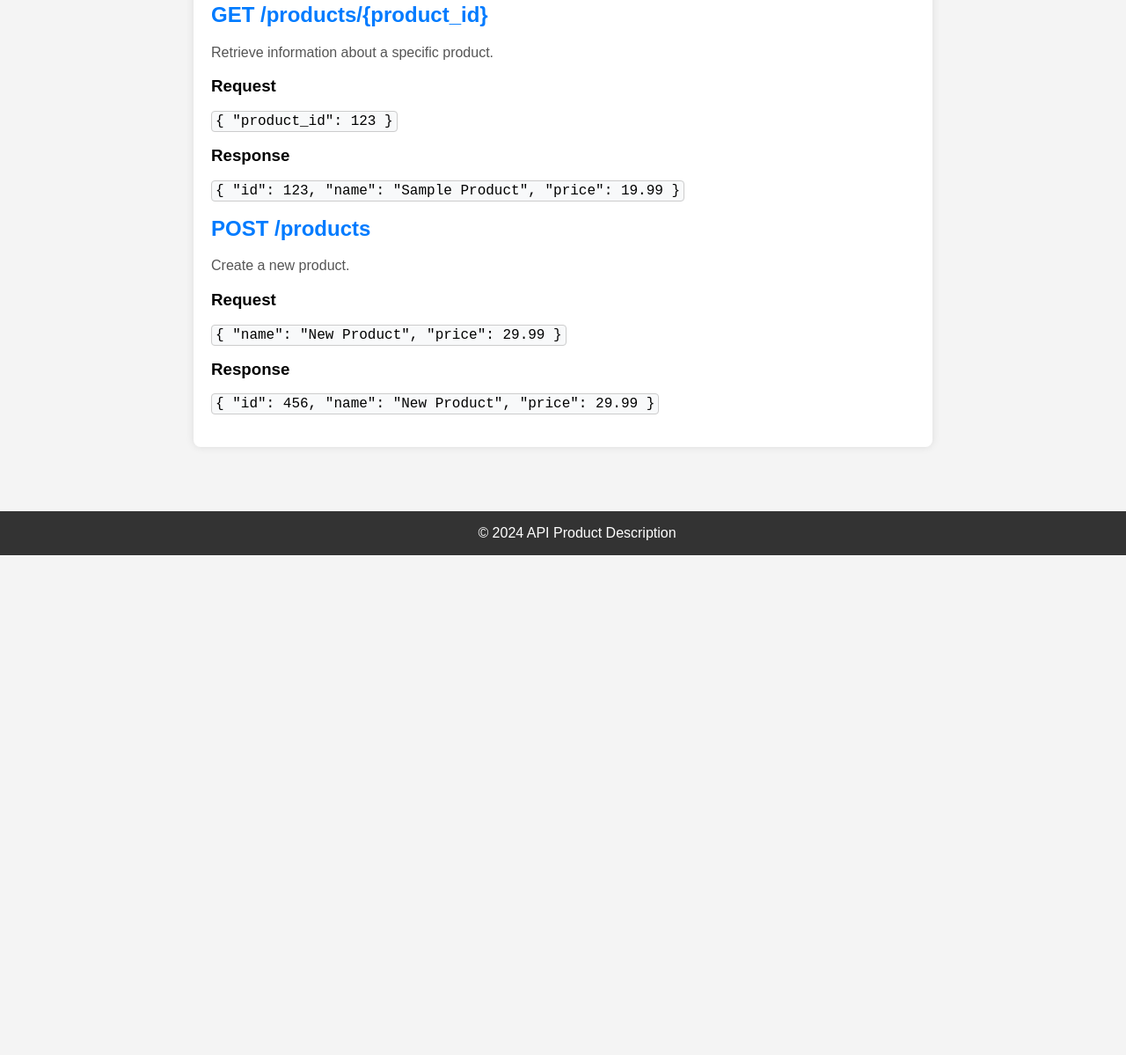
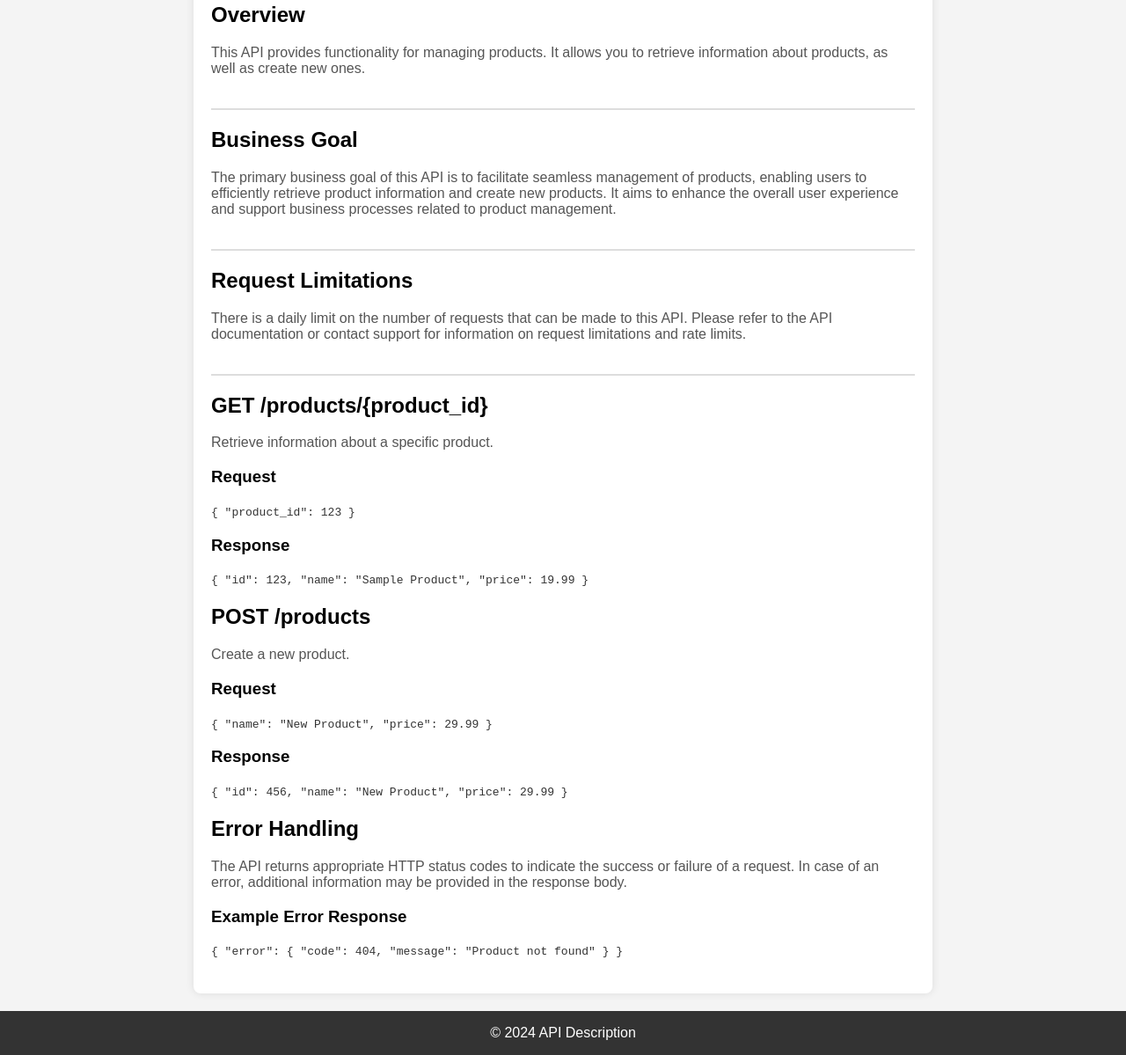
Before and after one commit to GustavoViniciusdeMorais/GustavoViniciusdeMorais.github.io, a plain HTML site: page index.html in a window 1280 px wide. Shown: the part 169-1368 px from the top of the page at 88% size. Before the commit the page ends 800 px from the top, so only its background shows below. Drawn offline with Linux system fonts and the light colour scheme.

Commit message:
- improved api description

```diff
--- a/index.html
+++ b/index.html
@@ -3,11 +3,12 @@
 <head>
     <meta charset="UTF-8">
     <meta name="viewport" content="width=device-width, initial-scale=1.0">
-    <title>API Product Description</title>
+    <title>API Description</title>
     <style>
         body {
             font-family: 'Arial', sans-serif;
             background-color: #f4f4f4;
+            color: #333;
             margin: 0;
             padding: 0;
         }
@@ -15,8 +16,8 @@
         header {
             background-color: #333;
             color: white;
+            text-align: center;
             padding: 1em;
-            text-align: center;
         }
 
         section {
@@ -26,26 +27,29 @@
             padding: 20px;
             box-shadow: 0 0 10px rgba(0, 0, 0, 0.1);
             border-radius: 8px;
+            color: #333;
         }
 
         h1 {
-            color: #333;
+            color: #007BFF;
         }
 
         h2 {
-            color: #007BFF;
+            color: #000;
+        }
+
+        h3 {
+            color: #000;
         }
 
         p {
             color: #555;
         }
 
-        code {
-            font-family: 'Courier New', monospace;
-            background-color: #f8f9fa;
-            padding: 2px 4px;
-            border: 1px solid #ccc;
-            border-radius: 4px;
+        .overview {
+            border-bottom: 2px solid #ddd;
+            padding-bottom: 20px;
+            margin-bottom: 20px;
         }
 
         .endpoint {
@@ -57,18 +61,36 @@
             padding: 1em;
             background-color: #333;
             color: white;
-            position: fixed;
-            bottom: 0;
-            width: 100%;
+        }
+
+        @media (max-width: 600px) {
+            section {
+                padding: 10px;
+            }
         }
     </style>
 </head>
 <body>
     <header>
-        <h1>API Product Description</h1>
+        <h1>API Description</h1>
     </header>
 
     <section>
+        <div class="overview">
+            <h2>Overview</h2>
+            <p>This API provides functionality for managing products. It allows you to retrieve information about products, as well as create new ones.</p>
+        </div>
+
+        <div class="overview">
+            <h2>Business Goal</h2>
+            <p>The primary business goal of this API is to facilitate seamless management of products, enabling users to efficiently retrieve product information and create new products. It aims to enhance the overall user experience and support business processes related to product management.</p>
+        </div>
+
+        <div class="overview">
+            <h2>Request Limitations</h2>
+            <p>There is a daily limit on the number of requests that can be made to this API. Please refer to the API documentation or contact support for information on request limitations and rate limits.</p>
+        </div>
+
         <div class="endpoint">
             <h2>GET /products/{product_id}</h2>
             <p>Retrieve information about a specific product.</p>
@@ -86,10 +108,18 @@
             <h3>Response</h3>
             <code>{ "id": 456, "name": "New Product", "price": 29.99 }</code>
         </div>
+
+        <div class="endpoint">
+            <h2>Error Handling</h2>
+            <p>The API returns appropriate HTTP status codes to indicate the success or failure of a request. In case of an error, additional information may be provided in the response body.</p>
+            <h3>Example Error Response</h3>
+            <code>{ "error": { "code": 404, "message": "Product not found" } }</code>
+        </div>
+
     </section>
 
     <footer class="footer">
-        &copy; 2024 API Product Description
+        &copy; 2024 API Description
     </footer>
 </body>
 </html>
```
